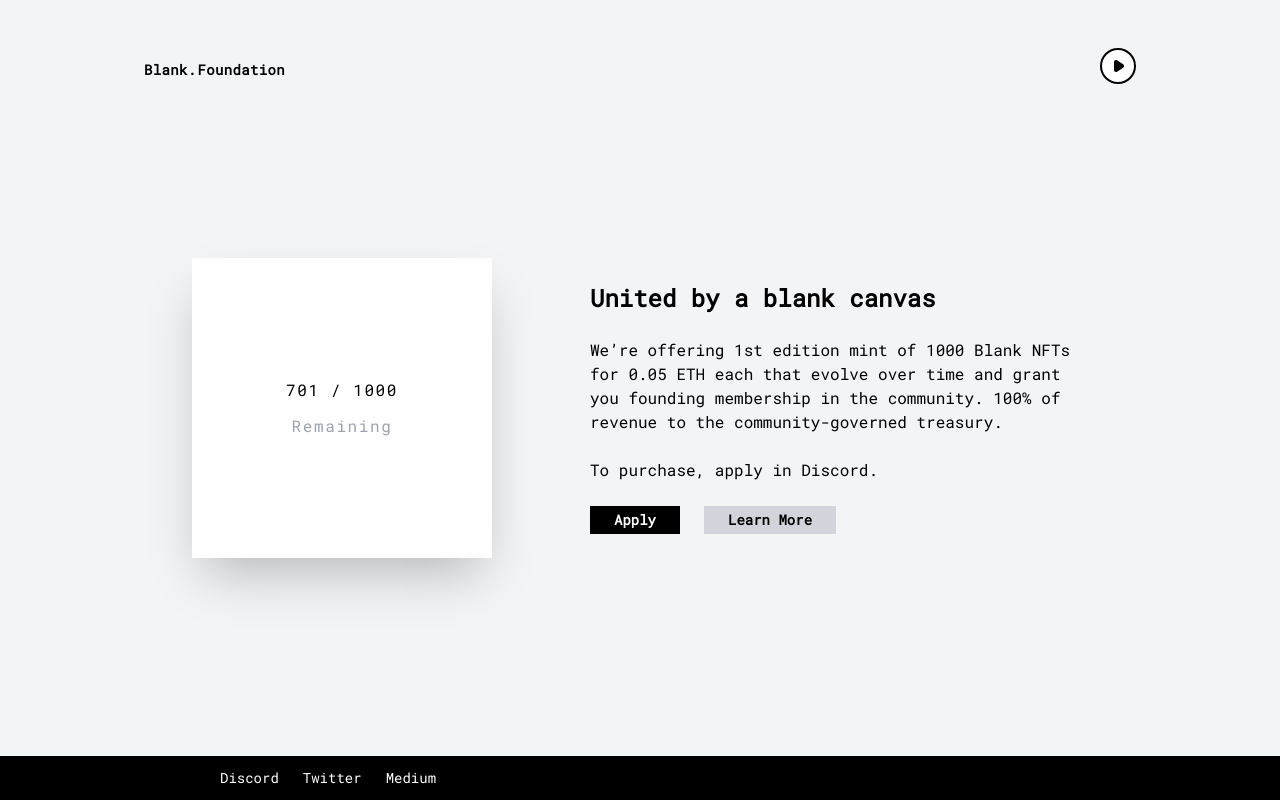
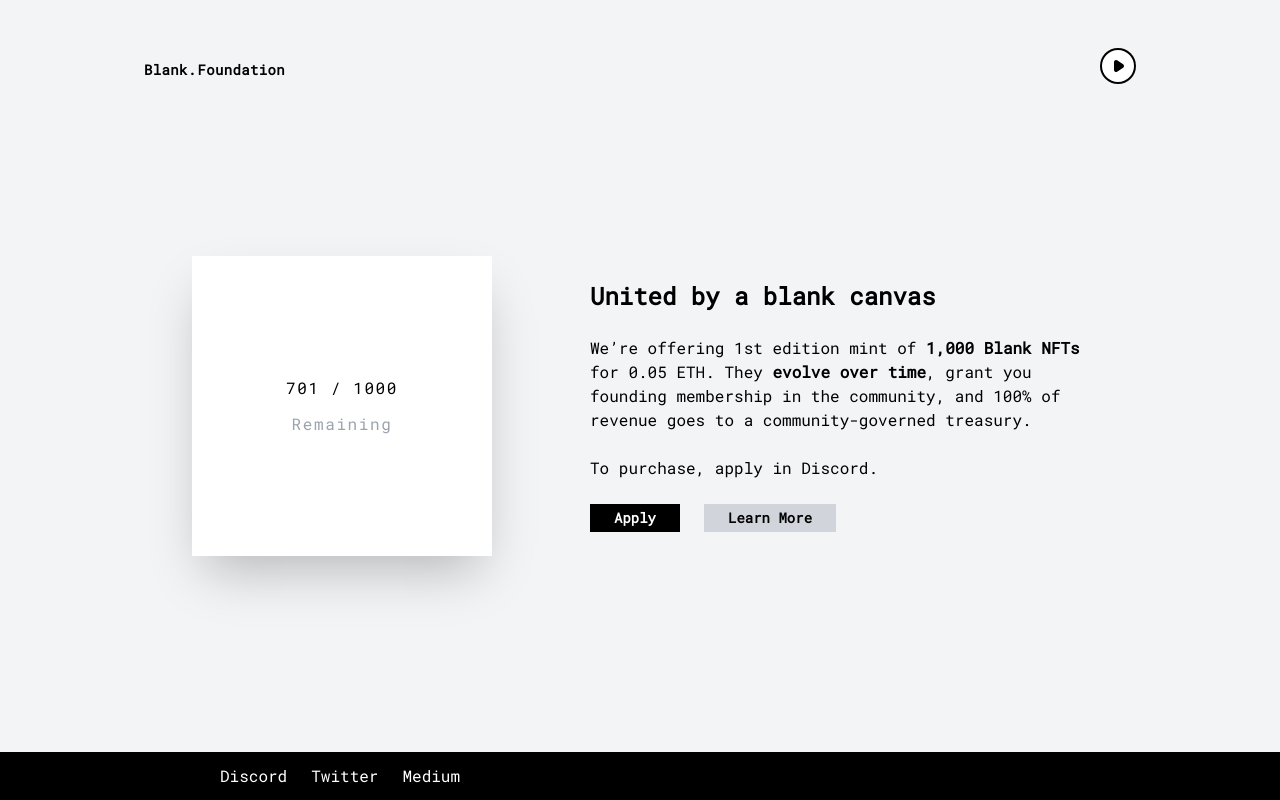
Before and after one commit to chaseadam17/website, a Next.js app: page / in a window 1280 px wide. Built offline with nearby package versions, Linux system fonts and the light colour scheme.

Commit message:
tweaking copy

```diff
--- a/pages/index.tsx
+++ b/pages/index.tsx
@@ -88,9 +88,10 @@ const home = function Home() {
           <div className="flex-none mx-auto w-11/12 md:w-1/2 my-12 md:my-6">
             <h1 className="text-2xl mb-6 font-semibold">United by a blank canvas</h1>
             <p className="text-md mb-6">
-              We’re offering 1st edition mint of 1000 Blank NFTs for 0.05 ETH each that
-              evolve over time and grant you founding membership in the community.
-              100% of revenue to the community-governed treasury.
+              We’re offering 1st edition mint of <span className="font-extrabold">1,000 Blank NFTs</span> for 0.05 ETH.
+              They <span className="font-extrabold">evolve over time</span>,
+              grant you founding membership in the community,
+              and 100% of revenue goes to a community-governed treasury.
             </p>
             <p className="text-md">
               To purchase, apply in Discord.
@@ -106,7 +107,7 @@ const home = function Home() {
           </div>
         </main>
 
-        <footer className="bg-black text-white md:flex-none md:px-52 py-3 text-sm text-center sm:text-left">
+        <footer className="bg-black text-white md:flex-none md:px-52 py-3 text-base text-center sm:text-left">
           <a href="https://discord.gg/HZM2jcHdEU" target="_blank" rel="noreferrer" className="px-3 md:px-3 ">Discord</a>
           <a href="https://twitter.com/blankfdn" target="_blank" rel="noreferrer" className="px-3 md:px-3">Twitter</a>
           <a href="https://medium.com/@blankfdn" target="_blank" rel="noreferrer" className="px-3 md:px-3">Medium</a>
```
